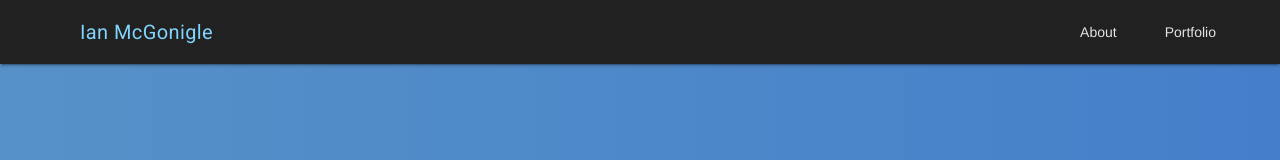
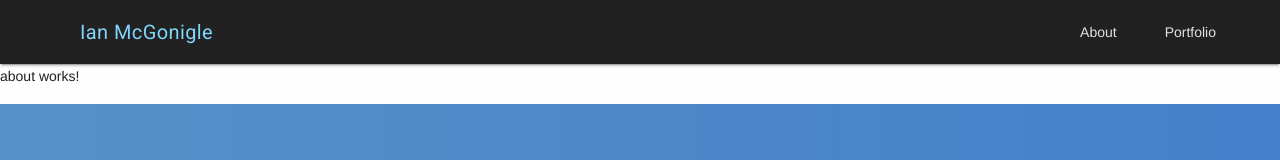
Before and after one commit to imcgonigle/Angular-Portfolio, an Angular app: page / in a window 1280 px wide. Shown: the top 160 px of the page. Built offline with nearby package versions, Linux system fonts and the light colour scheme.

Commit message:
add app-about to main content area

```diff
--- a/src/app/app.component.html
+++ b/src/app/app.component.html
@@ -1,6 +1,7 @@
 <div class="app-container mdl-layout mdl-js-layout mdl-layout--fixed-header">
     <app-header [title]="title" class="mdl-layout__header mdl-layout__header"></app-header>
     <main class="mdl-layout__content">
+        <app-about></app-about>
         <div class="page-content">
             <div class="about-container">
                 <div class="about-section">
```
